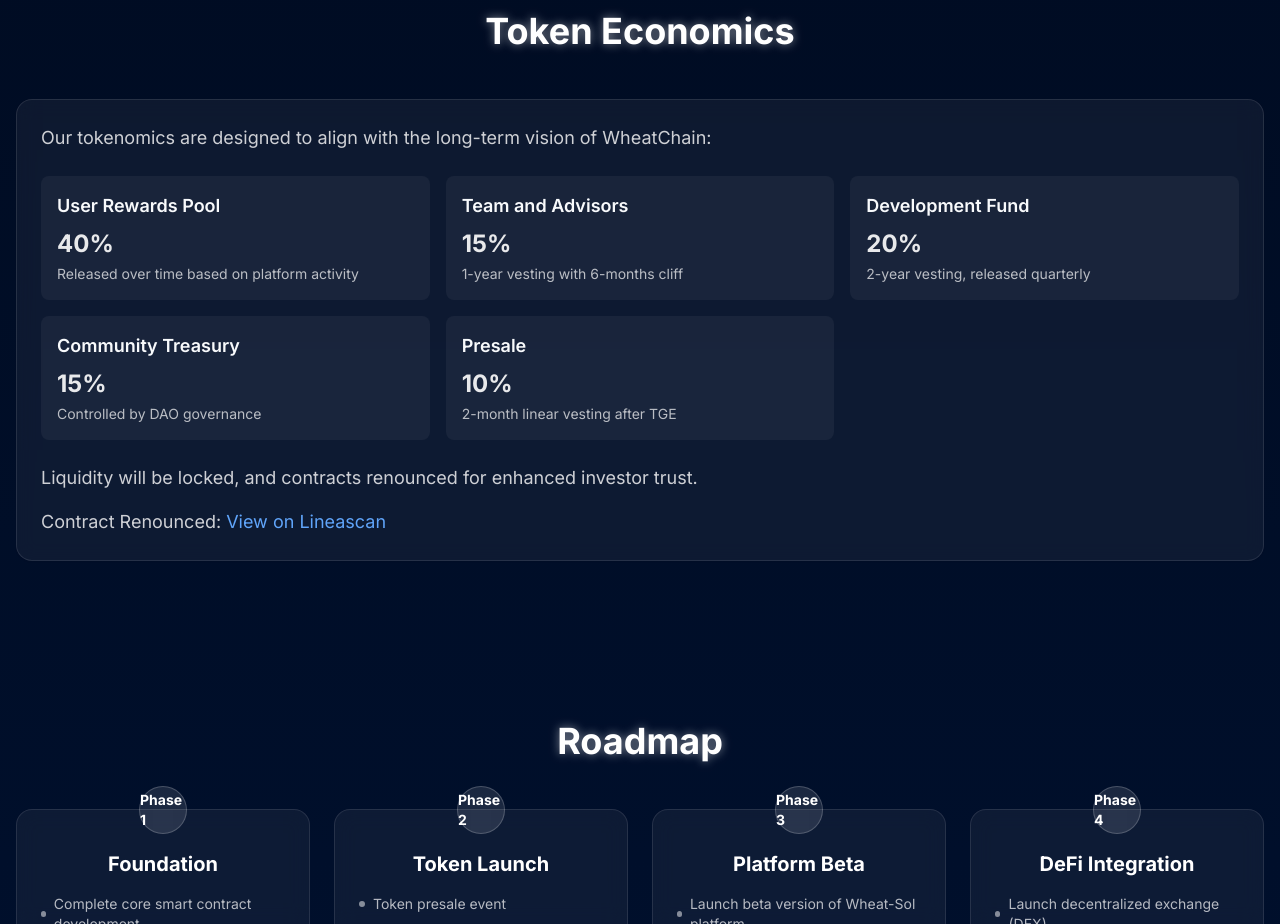
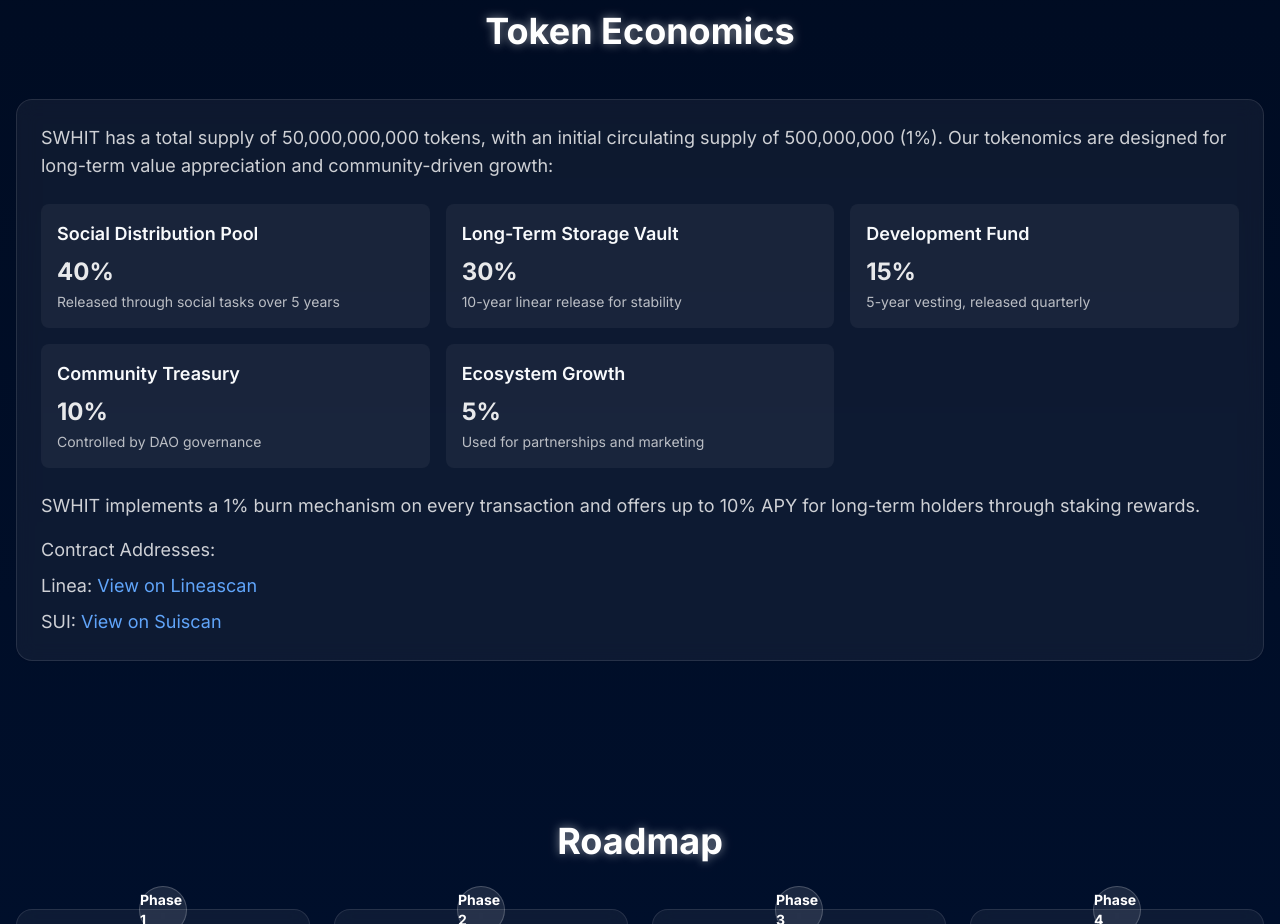
Before and after one commit to wheat-eco/page, a Next.js app in the folder swhit/: page / in a window 1280 px wide. Shown: the part 2140-3064 px from the top of the page. Built offline with nearby package versions, Linux system fonts and the light colour scheme.

Commit message:
Update tokenomics-section.tsx

```diff
--- a/swhit/components/tokenomics-section.tsx
+++ b/swhit/components/tokenomics-section.tsx
@@ -2,11 +2,31 @@
 
 export function TokenomicsSection() {
   const tokenomics = [
-    { label: "User Rewards Pool", value: "40%", description: "Released over time based on platform activity" },
-    { label: "Team and Advisors", value: "15%", description: "1-year vesting with 6-months cliff" },
-    { label: "Development Fund", value: "20%", description: "2-year vesting, released quarterly" },
-    { label: "Community Treasury", value: "15%", description: "Controlled by DAO governance" },
-    { label: "Presale", value: "10%", description: "2-month linear vesting after TGE" }
+    {
+      label: "Social Distribution Pool",
+      value: "40%",
+      description: "Released through social tasks over 5 years"
+    },
+    {
+      label: "Long-Term Storage Vault",
+      value: "30%",
+      description: "10-year linear release for stability"
+    },
+    {
+      label: "Development Fund",
+      value: "15%",
+      description: "5-year vesting, released quarterly"
+    },
+    {
+      label: "Community Treasury",
+      value: "10%",
+      description: "Controlled by DAO governance"
+    },
+    {
+      label: "Ecosystem Growth",
+      value: "5%",
+      description: "Used for partnerships and marketing"
+    }
   ]
 
   return (
@@ -18,7 +38,7 @@
         <Card className="glass-card border-0">
           <CardContent className="p-6">
             <p className="text-white/80 text-lg mb-6">
-              Our tokenomics are designed to align with the long-term vision of WheatChain:
+              SWHIT has a total supply of 50,000,000,000 tokens, with an initial circulating supply of 500,000,000 (1%). Our tokenomics are designed for long-term value appreciation and community-driven growth:
             </p>
             <div className="grid md:grid-cols-2 lg:grid-cols-3 gap-4">
               {tokenomics.map((item, index) => (
@@ -31,12 +51,22 @@
                 </div>
               ))}
             </div>
-            <p className="text-white/80 text-lg mt-6">
-              Liquidity will be locked, and contracts renounced for enhanced investor trust.
-            </p>
-            <p className="text-white/80 text-lg mt-4">
-              Contract Renounced: <a href="https://lineascan.build/address/0x741f2fc08125a86d452d54ef77e24a9ca6da4cb2" target="_blank" rel="noopener noreferrer" className="text-blue-400 hover:underline">View on Lineascan</a>
-            </p>
+            <div className="mt-6 space-y-4">
+              <p className="text-white/80 text-lg">
+                SWHIT implements a 1% burn mechanism on every transaction and offers up to 10% APY for long-term holders through staking rewards.
+              </p>
+              <div className="space-y-2">
+                <p className="text-white/80 text-lg">
+                  Contract Addresses:
+                </p>
+                <p className="text-white/80 text-lg">
+                  Linea: <a href="https://lineascan.build/address/0x741f2fc08125a86d452d54ef77e24a9ca6da4cb2" target="_blank" rel="noopener noreferrer" className="text-blue-400 hover:underline">View on Lineascan</a>
+                </p>
+                <p className="text-white/80 text-lg">
+                  SUI: <a href="https://suiscan.xyz/mainnet/coin/0xe17180ee2271edd6f60d39e04d4fd7983d2e03d1cd908e1eee4eb812bab3929d::wheat_sol::WHEAT_SOL/txs" target="_blank" rel="noopener noreferrer" className="text-blue-400 hover:underline">View on Suiscan</a>
+                </p>
+              </div>
+            </div>
           </CardContent>
         </Card>
       </div>
```
